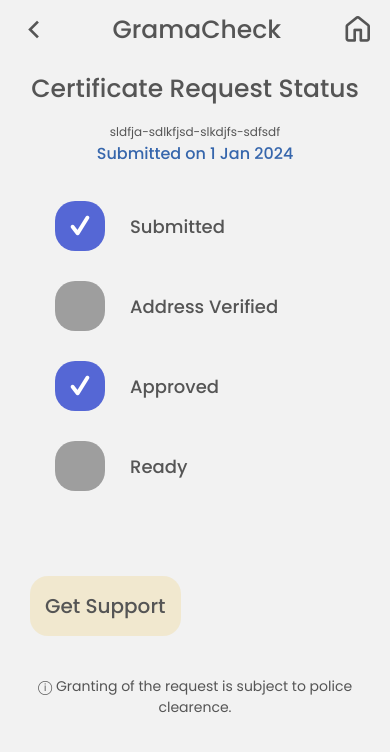
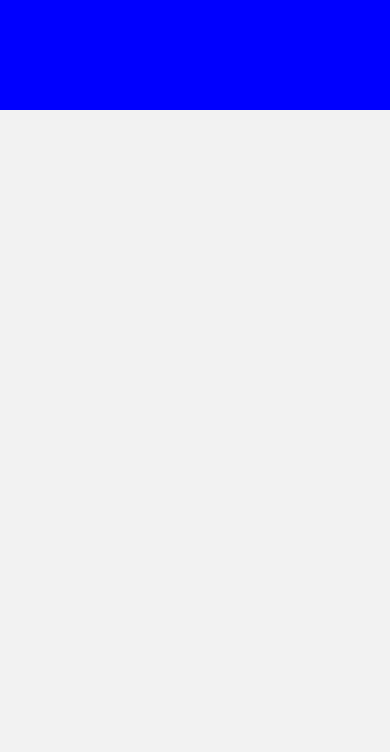
Before and after one commit to seefaBanu/Grama-Check, a React Native app in the folder mobileapp/grama-check/: screen /SignInScreen in a window 390 px wide. Shown: the top 752 px of the page. Built offline with nearby package versions, Linux system fonts and the light colour scheme.

Commit message:
minor changes to mobile app

```diff
--- a/mobileapp/grama-check/navigation/authStack.js
+++ b/mobileapp/grama-check/navigation/authStack.js
@@ -33,6 +33,13 @@ export default function App(props) {
             headerShown: false,
           }}
         />
+        <Stack.Screen
+          name='SignInScreen'
+          component={Screens.SignInScreen}
+          options={{
+            headerShown: false,
+          }}
+        />
       </Stack.Navigator>
     </NavigationContainer>
   );
--- a/mobileapp/grama-check/screens/ChooseOptionScreen.js
+++ b/mobileapp/grama-check/screens/ChooseOptionScreen.js
@@ -34,7 +34,7 @@ export default function ({ navigation, route }) {
             size='big'
             color='shadedWarning'
             title='My Account'
-            onPress={() => {}}
+            onPress={() => navigation.navigate('SignInScreen')}
           />
         </View>
       </View>
--- /dev/null
+++ b/mobileapp/grama-check/screens/SignInScreen.js
@@ -0,0 +1,85 @@
+import React from 'react';
+import { StyleSheet, Text, View, ImageBackground, Image, SafeAreaView } from 'react-native';
+import { H2, H1, H4 } from '../components/Texts';
+import { Button } from '../components/Buttons';
+import { StatusBar } from "expo-status-bar";
+
+import Theme from '../constants/theme';
+
+export default function ({ navigation, route }) {
+  return (
+    <SafeAreaView style={styles.container}>
+      <StatusBar style="light" />
+      <View style={styles.bottomSheet}></View>
+      </SafeAreaView>
+  );
+}
+const styles = StyleSheet.create({
+  screen: {
+    flex: 1,
+  },
+  bgImage: {
+    flex: 1,
+    justifyContent: 'center',
+  },
+  content: {
+    flex: 1,
+    alignItems: 'center',
+    justifyContent: 'center',
+  },
+  descContainer: {
+    alignItems: 'center',
+  },
+  logoFooter: {
+    height: 100,
+    width: '100%',
+    alignItems: 'center',
+    justifyContent: 'center',
+    paddingBottom: 20,
+  },
+  imageContainer: {
+    // width: '80%',
+    // height: 70,
+    height: '50%',
+    width: '100%',
+    justifyContent: 'center',
+  },
+  logoContainer: {
+    width: '80%',
+    flexDirection: 'row',
+    justifyContent: 'center',
+    height: 70,
+  },
+  text: {
+    color: Theme.textColor,
+    textAlign: 'center',
+  },
+  description: {
+    marginBottom: 40,
+  },
+  mainImage: {
+    resizeMode: 'contain',
+    width: 300,
+    height: 300,
+  },
+  logo: {
+    resizeMode: 'contain',
+    width: '40%',
+    height: '100%',
+  },
+
+  bottomSheet: {
+    height: "100%", //change this after design it
+    backgroundColor: "read",
+    width: "100%",
+    borderTopEndRadius: 50,
+    borderTopStartRadius: 50,
+    marginTop: 100,
+  },
+
+  container: {
+    paddingTop: 10,
+    backgroundColor: "blue",
+  },
+
+});
--- a/mobileapp/grama-check/screens/StartScreen.js
+++ b/mobileapp/grama-check/screens/StartScreen.js
@@ -29,7 +29,7 @@ export default function ({ navigation, route }) {
             size='big'
             color='filledPrimary'
             title='Get Started'
-            onPress={() => navigation.navigate('ChooseOptionScreen')}
+            onPress={() => navigation.navigate('SignInScreen')}
           />
         </View>
       </View>
--- a/mobileapp/grama-check/screens/index.js
+++ b/mobileapp/grama-check/screens/index.js
@@ -2,3 +2,4 @@ export { default as StartScreen } from './StartScreen';
 export { default as ChooseOptionScreen } from './ChooseOptionScreen';
 export { default as NewRequestScreen } from './NewRequestScreen';
 export { default as RequestStatusScreen } from './RequestStatusScreen';
+export { default as SignInScreen } from './SignInScreen';
```
